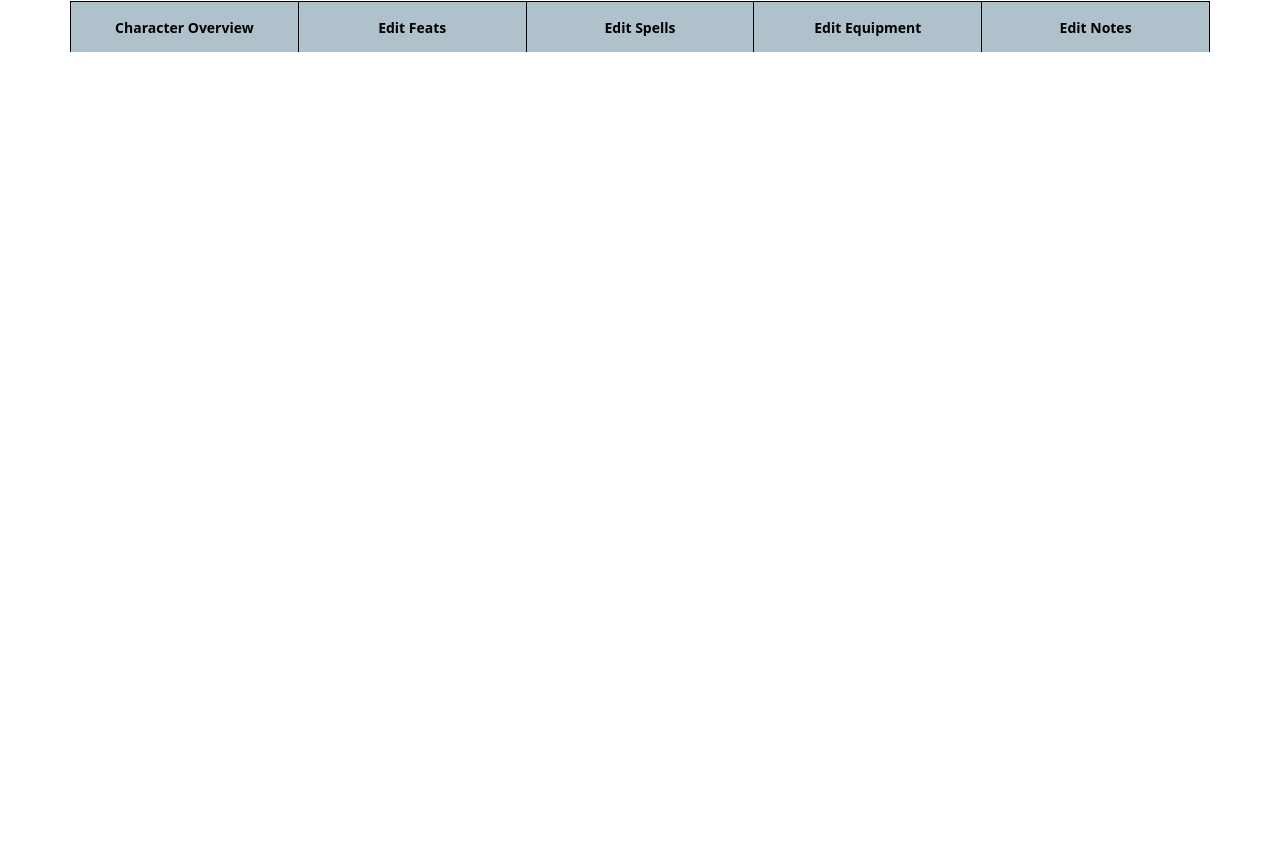
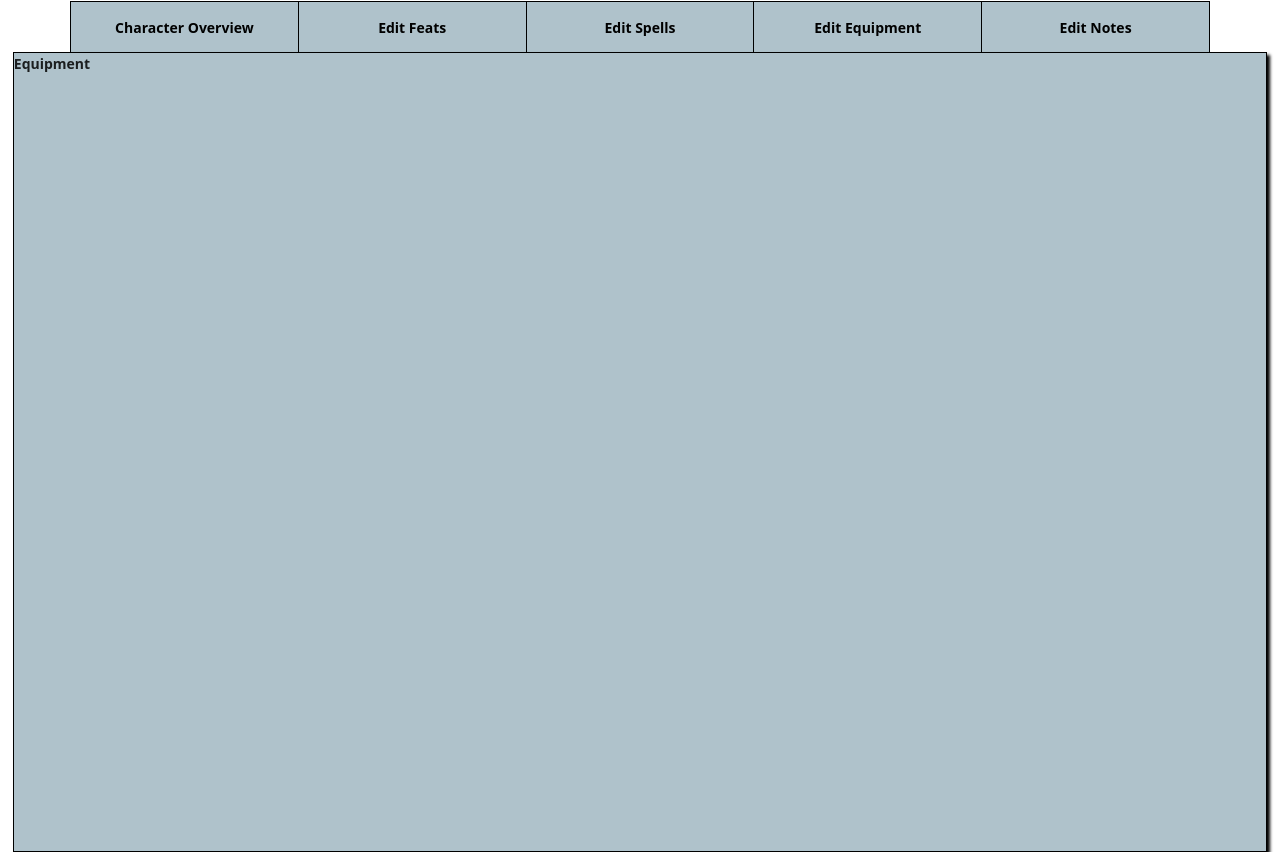
Before and after one commit to lay-jake/digital-reflections, a React (Create React App) app: page /equipment in a window 1280 px wide. Before the commit the page ends 800 px from the top, so only its background shows below. Built offline with nearby package versions, Linux system fonts and the light colour scheme; no server answers.

Commit message:
Added backbone for equipment/spells

```diff
--- /dev/null
+++ b/src/Components/Equipment/Equipment.css
@@ -0,0 +1,11 @@
+.equipment-main{
+    border: 1px solid black;
+    box-shadow: 3px 3px 3px  black;
+    color: #000000d8;
+    font-size: 14px;
+    font-weight: bold;
+    background-color: #afc2cb;
+    margin-left: 1%;
+    margin-right: 1%;
+    min-height: 100vh;
+    }
--- /dev/null
+++ b/src/Components/Equipment/Equipment.js
@@ -0,0 +1,8 @@
+import React from 'react'
+import './Equipment.css'
+
+export const Equipment = () => {
+  return (
+    <div className='equipment-main'>Equipment</div>
+  )
+}
--- a/src/Components/Main/Main.js
+++ b/src/Components/Main/Main.js
@@ -8,6 +8,8 @@ import CharacterOverview from "../CharacterOverview/CharacterOverview"
 import FeatsLibrary from "../FeatsLibrary/FeatsLibrary"
 import NavigationTabs from "../NavigationTabs/NavigationTabs"
 import Notes from "../Notes/Notes"
+import { Spells } from "../Spells/Spells"
+import { Equipment } from "../Equipment/Equipment"
 
 /**
  *
@@ -108,6 +110,10 @@ class Main extends Component{
 
             <Route exact path='notes'
                         element={<Notes addNote={this.props.addNote} notes={this.props.notes} deleteNote={this.props.deleteNote}/>}/>
+            <Route exact path='equipment'
+                        element={<Equipment/>}/>
+            <Route exact path='spells'
+                        element={<Spells/>}/>
         </Routes>
         </div>
     )}
--- /dev/null
+++ b/src/Components/Spells/Spells.css
@@ -0,0 +1,11 @@
+.spells-main{
+    border: 1px solid black;
+    box-shadow: 3px 3px 3px  black;
+    color: #000000d8;
+    font-size: 14px;
+    font-weight: bold;
+    background-color: #afc2cb;
+    margin-left: 1%;
+    margin-right: 1%;
+    min-height: 100vh;
+    }
--- /dev/null
+++ b/src/Components/Spells/Spells.js
@@ -0,0 +1,8 @@
+import React from 'react'
+import './Spells.css'
+
+export const Spells = () => {
+  return (
+    <div className='spells-main'> Spells</div>
+  )
+}
```
